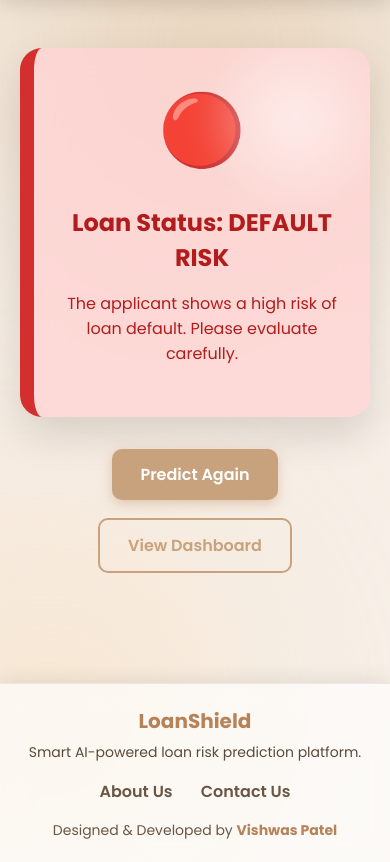
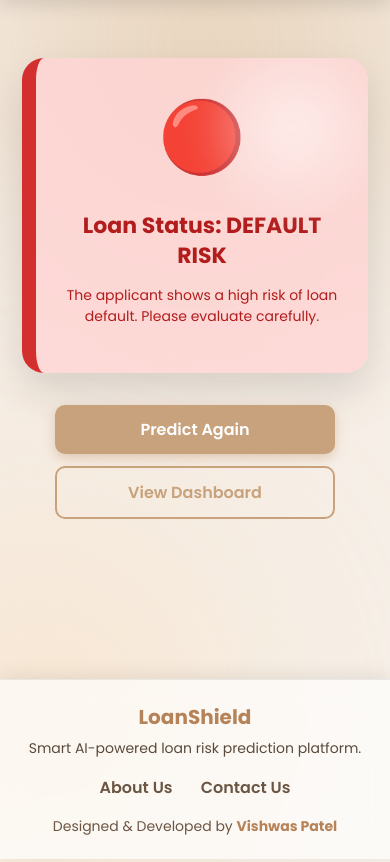
Before and after one commit to vishwasp1005/Loan_def, a Flask app: template templates/result.html in a window 390 px wide. Shown: the part 82-944 px from the top of the page. Run offline with Flask 3, Linux system fonts and the light colour scheme; the template is opened without the code that fills it, so the values that code supplies are empty.

Commit message:
Update result.html

```diff
--- a/templates/result.html
+++ b/templates/result.html
@@ -8,7 +8,7 @@
     <style>
 
         /* --------------------------------------
-           PREMIUM BACKGROUND (same as others)
+           PREMIUM BACKGROUND
         --------------------------------------- */
         body {
             background: linear-gradient(135deg, #f8f4ef, #f5ece3, #f9f6f0);
@@ -23,23 +23,23 @@
         }
 
         /* --------------------------------------
-           MAIN WRAPPER
+           MAIN CONTAINER
         --------------------------------------- */
         .result-container {
             max-width: 650px;
-            margin: 150px auto 80px auto; /* added bottom margin for footer */
+            margin: 150px auto 120px auto; /* extra bottom for footer */
             text-align: center;
             animation: fadeIn 0.8s ease;
-            padding: 0 20px;
+            padding: 0 22px;
         }
 
         /* --------------------------------------
-           RESULT CARD (Glass + Glow)
+           RESULT CARD
         --------------------------------------- */
         .result-card {
             padding: 50px;
             border-radius: 22px;
-            background: rgba(255,255,255,0.75);
+            background: rgba(255,255,255,0.78);
             backdrop-filter: blur(20px);
             box-shadow: 0 18px 40px rgba(0,0,0,0.12);
             position: relative;
@@ -48,7 +48,7 @@
         }
 
         @keyframes popIn {
-            from { transform: scale(0.85); opacity: 0; }
+            from { transform: scale(0.88); opacity: 0; }
             to   { transform: scale(1); opacity: 1; }
         }
 
@@ -65,24 +65,19 @@
             border-radius: 50%;
         }
 
-        /* --------------------------------------
-           SAFE & DANGER THEMES
-        --------------------------------------- */
+        /* Safe / Danger themes */
         .result-safe {
             border-left: 14px solid #2E7D32;
             background: rgba(212,248,212,0.78);
             color: #1b6f26;
         }
-
         .result-danger {
             border-left: 14px solid #D32F2F;
             background: rgba(255,212,212,0.78);
             color: #B21C1C;
         }
 
-        /* --------------------------------------
-           EMOJI float
-        --------------------------------------- */
+        /* Emoji */
         .emoji {
             font-size: 95px;
             margin-bottom: 15px;
@@ -95,7 +90,7 @@
         }
 
         /* --------------------------------------
-           ACTION BUTTONS
+           BUTTONS
         --------------------------------------- */
         .action-buttons {
             margin-top: 32px;
@@ -110,7 +105,6 @@
             border-radius: 10px;
             font-weight: 600;
             text-decoration: none;
-            display: inline-block;
             transition: 0.25s ease;
         }
 
@@ -122,7 +116,6 @@
         .btn-primary:hover {
             background: #b48b65;
             transform: translateY(-3px);
-            box-shadow: 0 10px 22px rgba(0,0,0,0.15);
         }
 
         .btn-secondary {
@@ -133,21 +126,22 @@
             background: #C7A27C;
             color: white;
             transform: translateY(-3px);
-            box-shadow: 0 10px 22px rgba(0,0,0,0.15);
         }
 
         /* --------------------------------------
            MOBILE FIXES
         --------------------------------------- */
+        @media(max-width: 700px){
+            .result-container {
+                margin-top: 140px;
+                margin-bottom: 160px; /* EXTRA SAFE for mobile footer */
+            }
+        }
+
         @media(max-width: 600px){
 
-            .result-container {
-                margin-top: 130px;
-                margin-bottom: 110px; /* perfect mobile bottom spacing */
-            }
-
             .result-card {
-                padding: 35px 25px;
+                padding: 32px 20px !important;
             }
 
             .emoji {
@@ -155,8 +149,31 @@
             }
 
             h1 {
-                font-size: 24px;
+                font-size: 22px;
+                line-height: 1.35;
             }
+
+            p {
+                font-size: 14px;
+            }
+
+            .action-buttons {
+                gap: 12px;
+            }
+
+            .btn {
+                padding: 12px 22px;
+                width: 100%;
+                max-width: 280px;
+            }
+        }
+
+
+        /* Fix for very small phones (Galaxy Fold, iPhone SE) */
+        @media(max-width: 360px){
+            .emoji { font-size: 60px; }
+            h1 { font-size: 20px; }
+            .result-card { padding: 25px 16px; }
         }
 
     </style>
@@ -172,7 +189,7 @@
         <div class="result-card result-safe">
             <div class="emoji">🟢</div>
             <h1>Loan Status: <strong>SAFE</strong></h1>
-            <p>The applicant is unlikely to default based on the model’s analysis.</p>
+            <p>The applicant is unlikely to default based on the analysis.</p>
         </div>
 
         {% else %}
@@ -190,7 +207,6 @@
 
     </div>
 
-    <!-- ⭐ FOOTER ADDED (no component removed) -->
     {% include 'footer.html' %}
 
 </body>
```
